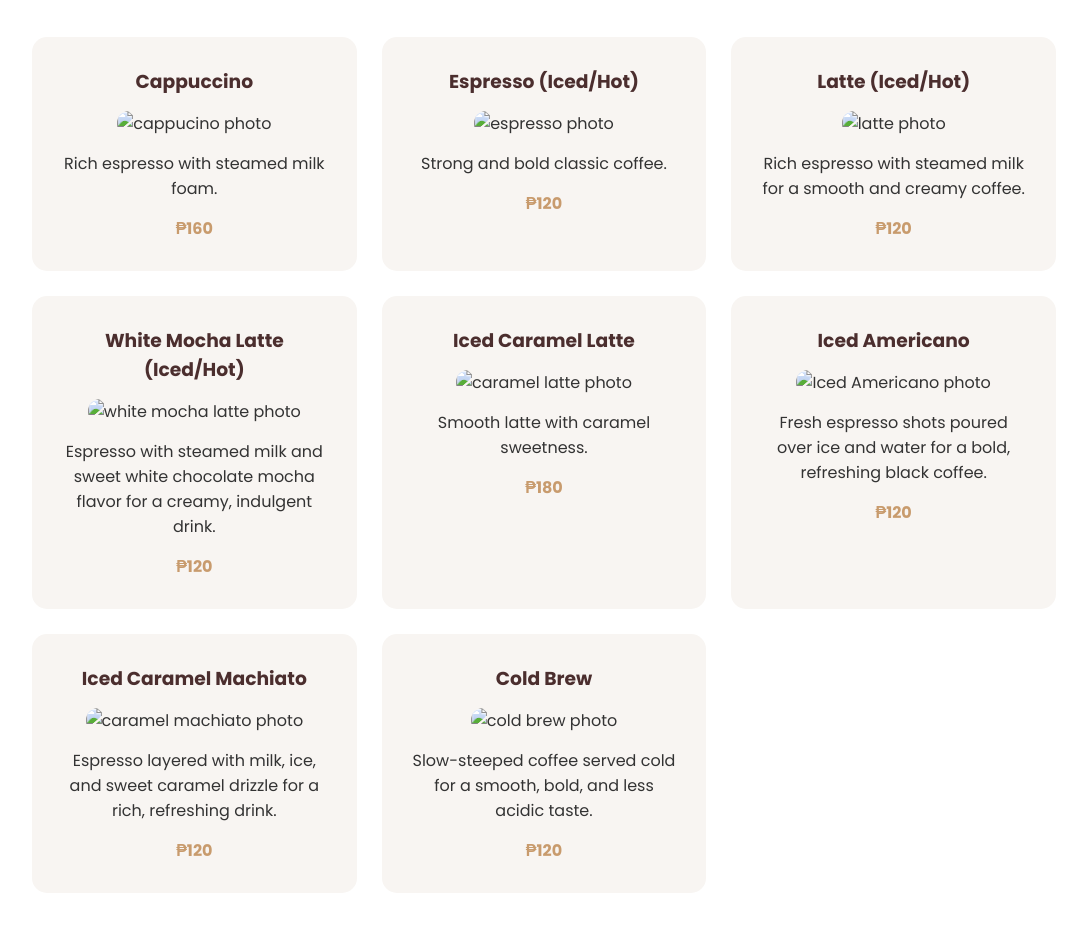
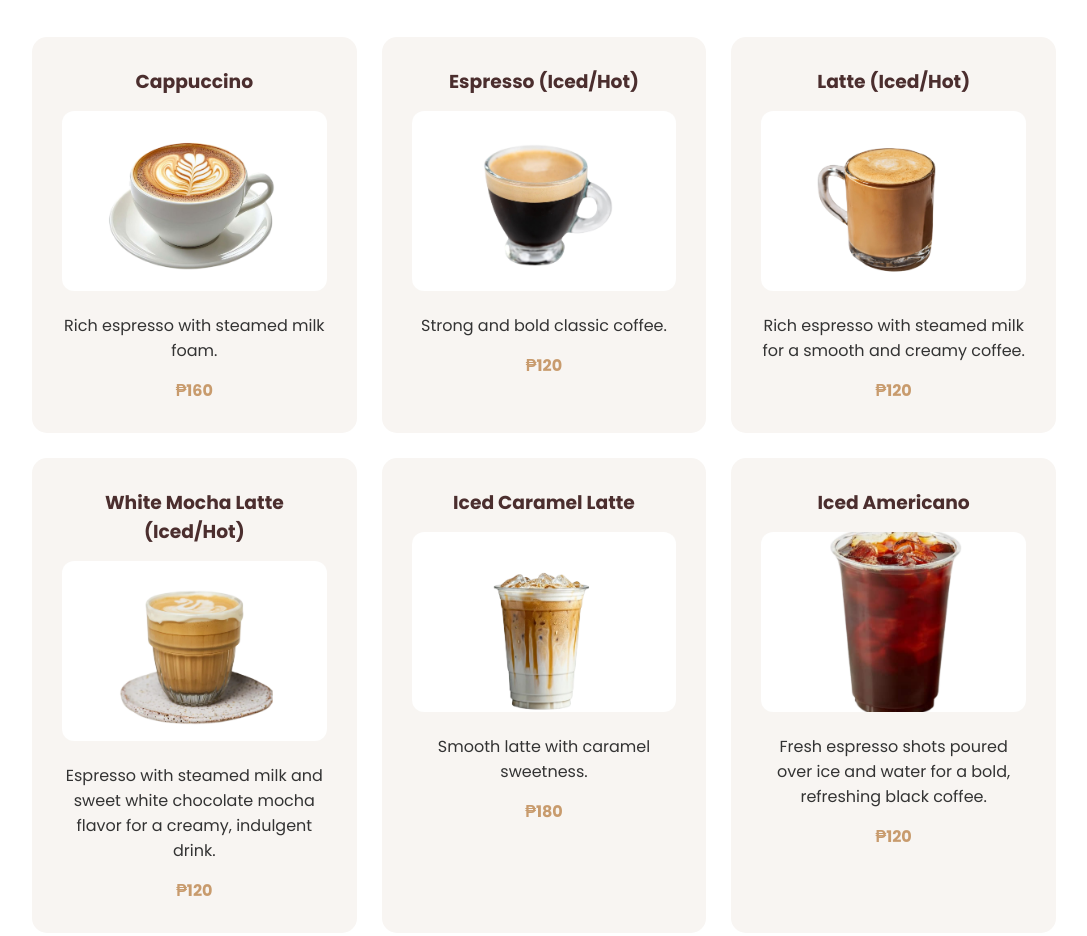
Before and after one commit to 424002533-web/GroupingsFINAL, a plain HTML site: page index.html in a window 1280 px wide. Shown: the part 1321-2257 px from the top of the page, without its empty margins (96-1183 px from the left). Drawn offline with Linux system fonts and the light colour scheme; files whose address does not match are found by name.

Commit message:
index.html

```diff
--- a/index.html
+++ b/index.html
@@ -60,7 +60,7 @@
 
                 <div class="menu-card">
                     <h3>Cappuccino </h3>
-                    <img src="/Pinalee/images/cappucino.png" alt="cappucino photo">
+                    <img src="/images/cappucino.png" alt="cappucino photo">
                     <p>Rich espresso with steamed milk foam.</p>
                     <span>₱160</span>
 
@@ -68,49 +68,49 @@
 
                 <div class="menu-card">
                     <h3>Espresso (Iced/Hot)</h3>
-                    <img src="/Pinalee/images/espresso.png" alt="espresso photo">
+                    <img src="/images/espresso.png" alt="espresso photo">
                     <p>Strong and bold classic coffee.</p>
                     <span>₱120</span>
                 </div>
 
                 <div class="menu-card">
                     <h3>Latte (Iced/Hot)</h3>
-                    <img src="/Pinalee/images/lattee.png" alt="latte photo">
+                    <img src="/images/lattee.png" alt="latte photo">
                     <p>Rich espresso with steamed milk for a smooth and creamy coffee.</p>
                     <span>₱120</span>
                 </div>
 
                 <div class="menu-card">
                     <h3>White Mocha Latte (Iced/Hot)</h3>
-                    <img src="/Pinalee/images/whitemochalatte.png" alt="white mocha latte photo">
+                    <img src="/images/whitemochalatte.png" alt="white mocha latte photo">
                     <p>Espresso with steamed milk and sweet white chocolate mocha flavor for a creamy, indulgent drink.</p>
                     <span>₱120</span>
                 </div>
 
                 <div class="menu-card">
                     <h3>Iced Caramel Latte</h3>
-                    <img src="/Pinalee/images/caramellatte.png" alt="caramel latte photo">
+                    <img src="/images/caramellatte.png" alt="caramel latte photo">
                     <p>Smooth latte with caramel sweetness.</p>
                     <span>₱180</span>
                 </div>
 
                 <div class="menu-card">
                     <h3>Iced Americano</h3>
-                    <img src="/Pinalee/images/amerikano.png" alt="Iced Americano photo">
+                    <img src="/images/amerikano.png" alt="Iced Americano photo">
                     <p>Fresh espresso shots poured over ice and water for a bold, refreshing black coffee.</p>
                     <span>₱120</span>
                 </div>
 
                 <div class="menu-card">
                     <h3>Iced Caramel Machiato</h3>
-                    <img src="/Pinalee/images/caramelmachiato.png" alt="caramel machiato photo">
+                    <img src="/images/caramelmachiato.png" alt="caramel machiato photo">
                     <p>Espresso layered with milk, ice, and sweet caramel drizzle for a rich, refreshing drink.</p>
                     <span>₱120</span>
                 </div>
 
                 <div class="menu-card">
                     <h3>Cold Brew</h3>
-                    <img src="/Pinalee/images/coldbrews.png" alt="cold brew photo">
+                    <img src="/images/coldbrews.png" alt="cold brew photo">
                     <p>Slow-steeped coffee served cold for a smooth, bold, and less acidic taste.</p>
                     <span>₱120</span>
                 </div>
```
